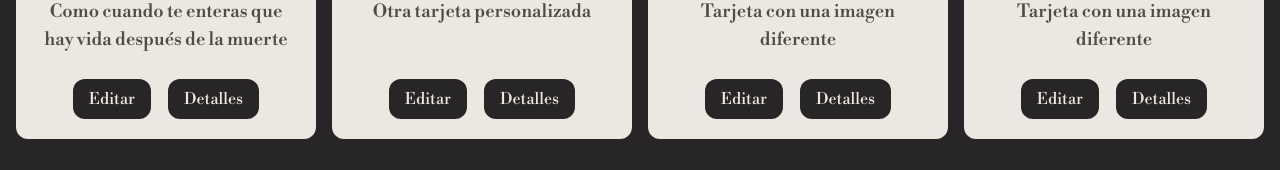
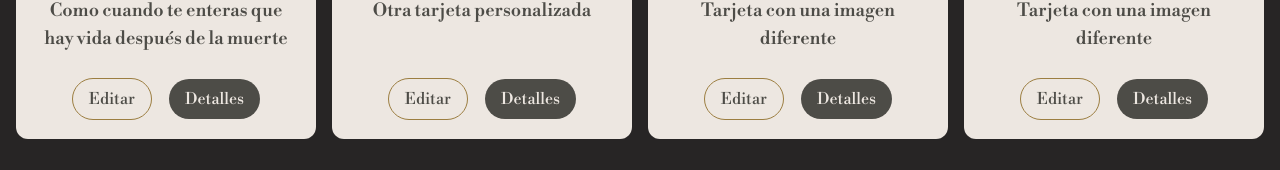
Before and after one commit to DarthVada36/memeos, a React (Vite) app: page /gallery in a window 1280 px wide. Shown: the part 522-692 px from the top of the page. Built offline with nearby package versions, Linux system fonts and the light colour scheme; data requests are answered from the project's data file.

Commit message:
Add: Secondary Button

```diff
--- a/src/components/Card.jsx
+++ b/src/components/Card.jsx
@@ -1,4 +1,5 @@
-import PrimaryButton from './PrimaryButton'; // Importamos el botón
+import PrimaryButton from './PrimaryButton';
+import SecondaryButton from './SecondaryButton' // Importamos el botón
 
 export default function Card({ imageSrc, title }) {
     return (
@@ -16,7 +17,7 @@ export default function Card({ imageSrc, title }) {
             </div>
             <div className="justify-center items-center gap-[17px] inline-flex">
             {/* Botón "Editar" */}
-            <PrimaryButton>Editar</PrimaryButton>
+            <SecondaryButton>Editar</SecondaryButton>
 
             <PrimaryButton>Detalles</PrimaryButton>
             </div>
--- a/src/components/PrimaryButton.jsx
+++ b/src/components/PrimaryButton.jsx
@@ -1,7 +1,7 @@
 export default function PrimaryButton({ children }) {
     return (
-        <button className="bg-primary text-milk rounded-xl py-2 px-4 font-bodoni hover:bg-secondary transition">
+        <button className="bg-secondary text-milk rounded-3xl py-2 px-4 font-bodoni transition duration-300 ease-in-out hover:bg-milk hover:text-secondary hover:border hover:border-bronze">
             {children}
         </button>
-        );
-    }
+    );
+}
--- a/src/components/SecondaryButton.jsx
+++ b/src/components/SecondaryButton.jsx
@@ -1,7 +1,7 @@
-export default function SecondaryButton({ children }) {
+export default function PrimaryButton({ children }) {
     return (
-        <button className="bg-primary text-milk rounded-xl py-2 px-4 font-bodoni hover:bg-secondary transition">
+        <button className="bg-milk text-secondary border border-bronze rounded-3xl py-2 px-4 font-bodoni transition duration-300 ease-in-out hover:bg-primary hover:text-milk">
             {children}
         </button>
-        );
-    }
+    );
+}
```
